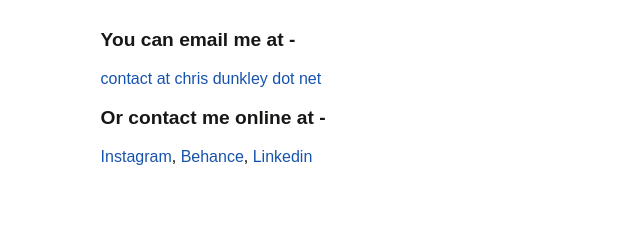
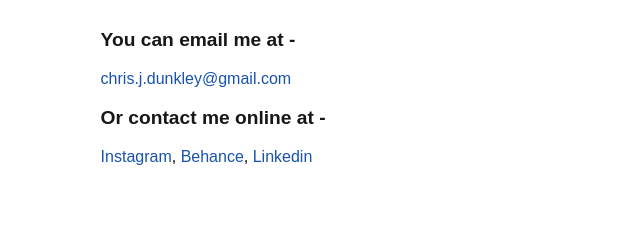
Before and after one commit to ChrisDunkley/portfolio-v3, a Gatsby site: page /contact in a window 1280 px wide. Shown: the part 132-372 px from the top of the page, 601-1241 px from the left. Built offline with nearby package versions, Linux system fonts and the light colour scheme; Gatsby itself is replaced by a stand-in of ours; a web font is replaced by a local one.

Commit message:
Update contact.js
Updated email address

```diff
--- a/src/pages/contact.js
+++ b/src/pages/contact.js
@@ -19,7 +19,7 @@
 
 			<div className={css.further}>
 				<h2>You can email me at -</h2>
-				<p><a href="mailto:contact@chrisdunkley.net">contact at chris dunkley dot net</a></p>
+				<p><a href="mailto:chris.j.dunkley@gmail.com">chris.j.dunkley@gmail.com</a></p>
 
 				<h2>Or contact me online at -</h2>
 				<p>
```
